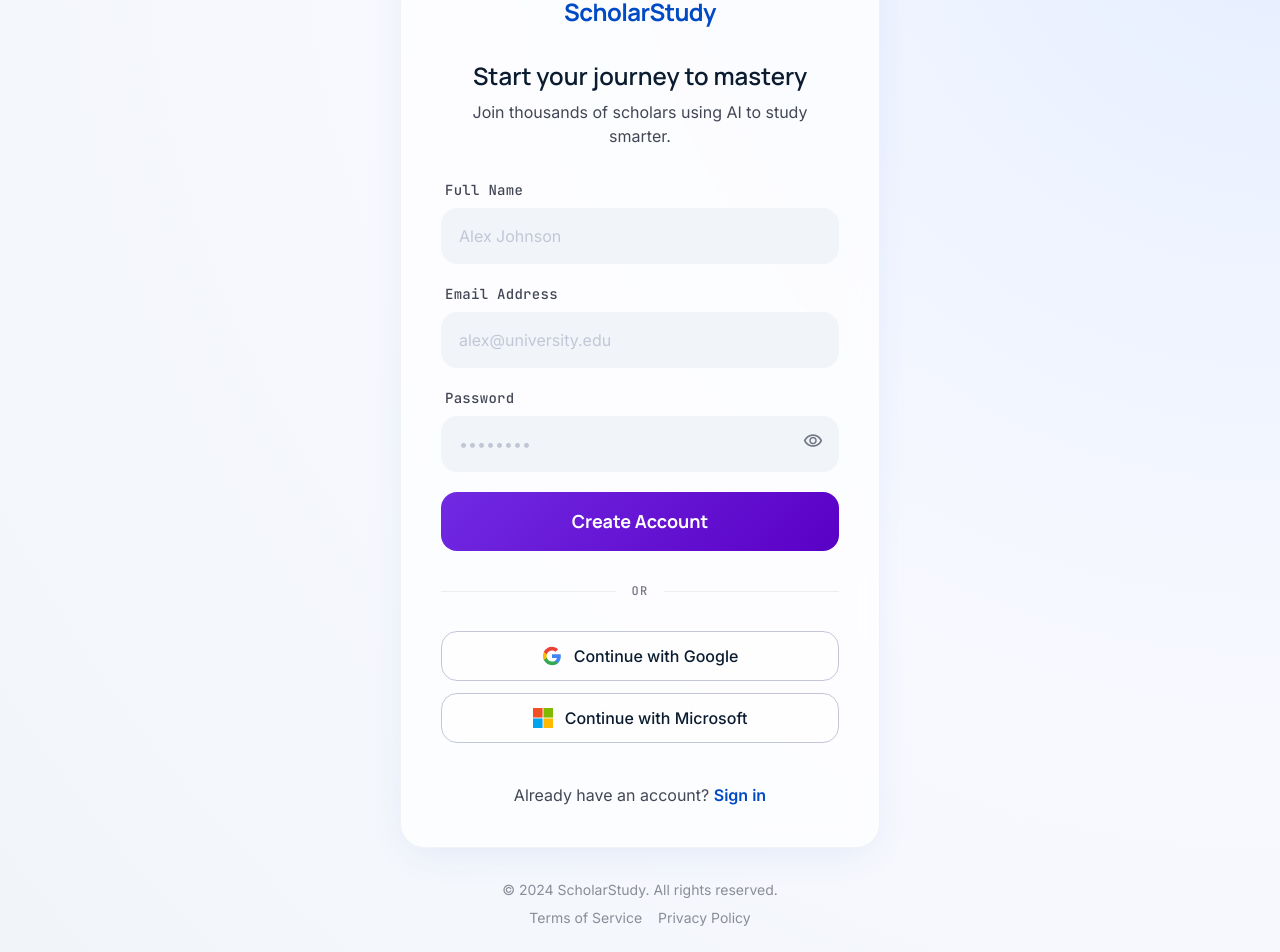
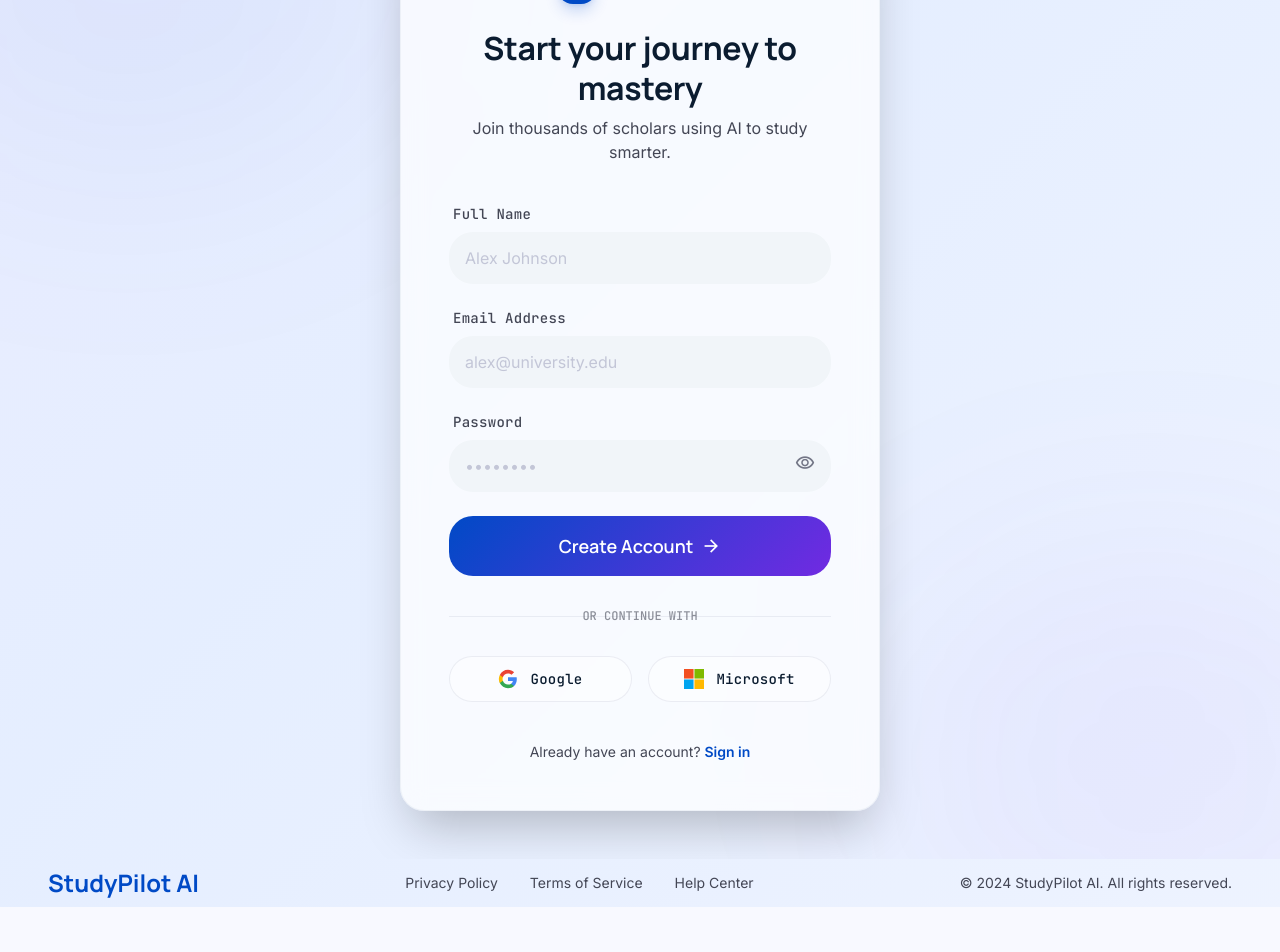
Before and after one commit to Hunain230/StudyPilot, a React (Vite) app in the folder studypilot-app/: page /signup in a window 1280 px wide. Shown: the part 133-1085 px from the top of the page. After the commit the page ends 1040 px from the top, so only its background shows below. Built offline with nearby package versions, Linux system fonts and the light colour scheme.

Commit message:
style: fix signup page dark mode mismatch and branding, enhance PDF scanned image detection

```diff
--- a/studypilot-app/src/components/layout/Sidebar.tsx
+++ b/studypilot-app/src/components/layout/Sidebar.tsx
@@ -43,7 +43,7 @@ export default function Sidebar({ user }: SidebarProps) {
           <span className="material-symbols-outlined" style={{ fontVariationSettings: "'FILL' 1" }}>school</span>
         </div>
         <div>
-          <h1 className="font-headline text-headline-md font-bold text-primary">ScholarStudy</h1>
+          <h1 className="font-headline text-headline-md font-bold text-primary">StudyPilot</h1>
           <p className="text-xs text-on-surface-variant font-label">Silent Mentor</p>
         </div>
       </div>
--- a/studypilot-app/src/pages/LoginPage.tsx
+++ b/studypilot-app/src/pages/LoginPage.tsx
@@ -43,7 +43,7 @@ export default function LoginPage() {
               <div className="w-10 h-10 bg-primary rounded-lg flex items-center justify-center shadow-lg shadow-primary/20">
                 <span className="material-symbols-outlined text-on-primary text-[24px]">school</span>
               </div>
-              <span className="font-headline text-headline-md text-primary tracking-tight">ScholarStudy</span>
+              <span className="font-headline text-headline-md text-primary tracking-tight">StudyPilot</span>
             </div>
             <h1 className="font-headline text-headline-lg text-on-surface mb-2">Welcome back, Scholar</h1>
             <p className="font-body text-body-md text-on-surface-variant">Continue your journey to mastery.</p>
@@ -131,13 +131,13 @@ export default function LoginPage() {
 
       {/* Footer */}
       <footer className="bg-transparent text-primary flex flex-col md:flex-row justify-between items-center px-margin-mobile md:px-margin-desktop py-unit w-full max-w-container-max mx-auto">
-        <div className="text-headline-md font-headline font-bold text-primary mb-4 md:mb-0">ScholarStudy AI</div>
+        <div className="text-headline-md font-headline font-bold text-primary mb-4 md:mb-0">StudyPilot AI</div>
         <div className="flex flex-wrap justify-center gap-x-8 gap-y-2 mb-4 md:mb-0">
           <a className="text-on-surface-variant hover:text-primary transition-colors text-body-sm" href="#">Privacy Policy</a>
           <a className="text-on-surface-variant hover:text-primary transition-colors text-body-sm" href="#">Terms of Service</a>
           <a className="text-on-surface-variant hover:text-primary transition-colors text-body-sm" href="#">Help Center</a>
         </div>
-        <div className="text-body-sm text-on-surface-variant">© 2024 ScholarStudy AI. All rights reserved.</div>
+        <div className="text-body-sm text-on-surface-variant">© 2024 StudyPilot AI. All rights reserved.</div>
       </footer>
     </div>
   );
--- a/studypilot-app/src/pages/MyGuidesPage.tsx
+++ b/studypilot-app/src/pages/MyGuidesPage.tsx
@@ -345,7 +345,7 @@ export default function MyGuidesPage() {
 
       {/* Footer */}
       <footer className="mt-12 pt-8 border-t border-outline-variant/20 flex justify-between items-center text-on-surface-variant">
-        <p className="text-label-sm font-label">© 2024 ScholarStudy Academic Engine</p>
+        <p className="text-label-sm font-label">© 2024 StudyPilot AI. All rights reserved.</p>
         <div className="flex gap-4">
           <a className="text-label-sm hover:text-primary transition-colors font-label" href="#">Privacy</a>
           <a className="text-label-sm hover:text-primary transition-colors font-label" href="#">Terms</a>
--- a/studypilot-app/src/pages/SignUpPage.tsx
+++ b/studypilot-app/src/pages/SignUpPage.tsx
@@ -30,41 +30,36 @@ export default function SignUpPage() {
   };
 
   return (
-    <div className="min-h-screen flex items-center justify-center p-6 relative overflow-hidden"
-      style={{ background: "radial-gradient(circle at top right, #e5eeff 0%, #f8f9ff 50%, #f1f5f9 100%)" }}>
-      {/* Animated Blobs */}
-      <div className="absolute top-[-10%] left-[-10%] w-[500px] h-[500px] rounded-full animate-blob-move"
-        style={{ background: "radial-gradient(circle, rgba(0,83,219,0.05) 0%, rgba(255,255,255,0) 70%)", filter: "blur(40px)", zIndex: -1 }} />
-      <div className="absolute bottom-[-10%] right-[-10%] w-[500px] h-[500px] rounded-full animate-blob-move"
-        style={{ background: "radial-gradient(circle, rgba(113,42,226,0.05) 0%, rgba(255,255,255,0) 70%)", filter: "blur(40px)", zIndex: -1, animationDelay: "-5s" }} />
+    <div className="bg-animate font-body text-on-surface min-h-screen flex flex-col selection:bg-primary-fixed">
+      <main className="flex-grow flex items-center justify-center px-margin-mobile md:px-margin-desktop py-12 relative overflow-hidden">
+        {/* Background Blobs */}
+        <div className="absolute top-[-10%] left-[-10%] w-[40%] h-[40%] rounded-full bg-primary/5 blur-[120px]" />
+        <div className="absolute bottom-[-10%] right-[-10%] w-[40%] h-[40%] rounded-full bg-secondary/5 blur-[120px]" />
 
-      <main className="w-full max-w-[480px] z-10">
-        <div className="glass-card rounded-xl p-8 md:p-10 flex flex-col items-center" style={{ boxShadow: "0 10px 40px -10px rgba(0,74,198,0.1)" }}>
-          {/* Branding */}
-          <div className="flex flex-col items-center mb-8">
-            <div className="w-12 h-12 bg-primary rounded-lg flex items-center justify-center mb-4 shadow-lg shadow-primary/20">
-              <span className="material-symbols-outlined text-white text-3xl" style={{ fontVariationSettings: "'FILL' 1" }}>auto_stories</span>
+        <div className="glass-card w-full max-w-[480px] rounded-[24px] p-8 md:p-12 shadow-2xl relative z-10">
+          {/* Brand */}
+          <div className="flex flex-col items-center mb-10 text-center">
+            <div className="flex items-center gap-3 mb-6">
+              <div className="w-10 h-10 bg-primary rounded-lg flex items-center justify-center shadow-lg shadow-primary/20">
+                <span className="material-symbols-outlined text-on-primary text-[24px]">school</span>
+              </div>
+              <span className="font-headline text-headline-md text-primary tracking-tight">StudyPilot</span>
             </div>
-            <h2 className="font-headline text-headline-md text-primary font-bold tracking-tight">ScholarStudy</h2>
-          </div>
-
-          {/* Headline */}
-          <div className="text-center mb-8">
-            <h1 className="font-headline text-headline-md text-on-surface mb-2">Start your journey to mastery</h1>
+            <h1 className="font-headline text-headline-lg text-on-surface mb-2">Start your journey to mastery</h1>
             <p className="font-body text-body-md text-on-surface-variant">Join thousands of scholars using AI to study smarter.</p>
           </div>
 
           {/* Form */}
-          <form className="w-full space-y-5" onSubmit={handleSubmit}>
+          <form className="space-y-6" onSubmit={handleSubmit}>
             {error && (
-              <div className="bg-red-50 text-red-600 p-3.5 rounded-lg text-body-sm font-medium border border-red-200/50">
+              <div className="bg-red-50 text-red-600 p-3.5 rounded-xl text-body-sm font-medium border border-red-200/50">
                 {error}
               </div>
             )}
-            <div className="space-y-2">
-              <label className="font-label text-label-md text-on-surface-variant block ml-1" htmlFor="name">Full Name</label>
+            <div>
+              <label className="block font-label text-label-md text-on-surface-variant mb-2 ml-1" htmlFor="name">Full Name</label>
               <input
-                className="input-soft w-full px-4 py-3.5 rounded-lg font-body text-on-surface placeholder-outline-variant"
+                className="input-soft w-full px-4 py-3.5 rounded-xl border-none font-body text-on-surface placeholder:text-outline-variant"
                 id="name"
                 placeholder="Alex Johnson"
                 type="text"
@@ -73,10 +68,10 @@ export default function SignUpPage() {
                 required
               />
             </div>
-            <div className="space-y-2">
-              <label className="font-label text-label-md text-on-surface-variant block ml-1" htmlFor="email">Email Address</label>
+            <div>
+              <label className="block font-label text-label-md text-on-surface-variant mb-2 ml-1" htmlFor="email">Email Address</label>
               <input
-                className="input-soft w-full px-4 py-3.5 rounded-lg font-body text-on-surface placeholder-outline-variant"
+                className="input-soft w-full px-4 py-3.5 rounded-xl border-none font-body text-on-surface placeholder:text-outline-variant"
                 id="email"
                 placeholder="alex@university.edu"
                 type="email"
@@ -85,11 +80,11 @@ export default function SignUpPage() {
                 required
               />
             </div>
-            <div className="space-y-2">
-              <label className="font-label text-label-md text-on-surface-variant block ml-1" htmlFor="password">Password</label>
+            <div>
+              <label className="block font-label text-label-md text-on-surface-variant mb-2 ml-1" htmlFor="password">Password</label>
               <div className="relative">
                 <input
-                  className="input-soft w-full px-4 py-3.5 rounded-lg font-body text-on-surface placeholder-outline-variant"
+                  className="input-soft w-full px-4 py-3.5 rounded-xl border-none font-body text-on-surface placeholder:text-outline-variant"
                   id="password"
                   placeholder="••••••••"
                   type={showPassword ? "text" : "password"}
@@ -107,61 +102,63 @@ export default function SignUpPage() {
               </div>
             </div>
             <button
-              className="purple-gradient-btn w-full py-4 rounded-lg font-headline text-[18px] text-white font-bold mt-4"
+              className="gradient-btn w-full py-4 rounded-xl font-headline text-on-primary flex items-center justify-center gap-2 group text-lg mt-4"
               type="submit"
               disabled={loading}
             >
               {loading ? (
-                <span className="flex items-center justify-center gap-2">
-                  <svg className="animate-spin h-5 w-5 text-white" fill="none" viewBox="0 0 24 24">
-                    <circle className="opacity-25" cx="12" cy="12" r="10" stroke="currentColor" strokeWidth="4" />
-                    <path className="opacity-75" fill="currentColor" d="M4 12a8 8 0 018-8V0C5.373 0 0 5.373 0 12h4zm2 5.291A7.962 7.962 0 014 12H0c0 3.042 1.135 5.824 3 7.938l3-2.647z" />
-                  </svg>
-                  Creating Account...
-                </span>
+                <span className="material-symbols-outlined animate-spin">progress_activity</span>
               ) : (
-                "Create Account"
+                <>
+                  Create Account
+                  <span className="material-symbols-outlined text-[20px] transition-transform group-hover:translate-x-1">arrow_forward</span>
+                </>
               )}
             </button>
           </form>
 
           {/* Divider */}
-          <div className="w-full flex items-center gap-4 my-8">
-            <div className="h-[1px] flex-1 bg-outline-variant/30" />
-            <span className="font-label text-label-sm text-outline uppercase tracking-widest">or</span>
-            <div className="h-[1px] flex-1 bg-outline-variant/30" />
+          <div className="relative my-8">
+            <div className="absolute inset-0 flex items-center">
+              <div className="w-full border-t border-outline-variant/30" />
+            </div>
+            <div className="relative flex justify-center text-label-sm uppercase">
+              <span className="bg-transparent px-4 text-on-surface-variant/60 font-medium font-label">or continue with</span>
+            </div>
           </div>
 
           {/* Social Logins */}
-          <div className="w-full grid grid-cols-1 gap-3">
-            <button className="flex items-center justify-center gap-3 w-full py-3 px-4 border border-outline-variant rounded-lg bg-white/50 hover:bg-white transition-all duration-200">
+          <div className="grid grid-cols-2 gap-4">
+            <button className="flex items-center justify-center gap-3 py-3 px-4 rounded-xl border border-outline-variant/30 bg-white/40 hover:bg-white/60 transition-colors">
               <svg className="w-5 h-5" viewBox="0 0 24 24"><path d="M22.56 12.25c0-.78-.07-1.53-.2-2.25H12v4.26h5.92a5.06 5.06 0 01-2.2 3.32v2.77h3.57c2.08-1.92 3.28-4.74 3.28-8.1z" fill="#4285F4"/><path d="M12 23c2.97 0 5.46-.98 7.28-2.66l-3.57-2.77c-.98.66-2.23 1.06-3.71 1.06-2.86 0-5.29-1.93-6.16-4.53H2.18v2.84C3.99 20.53 7.7 23 12 23z" fill="#34A853"/><path d="M5.84 14.09c-.22-.66-.35-1.36-.35-2.09s.13-1.43.35-2.09V7.07H2.18C1.43 8.55 1 10.22 1 12s.43 3.45 1.18 4.93l2.85-2.22.81-.62z" fill="#FBBC05"/><path d="M12 5.38c1.62 0 3.06.56 4.21 1.64l3.15-3.15C17.45 2.09 14.97 1 12 1 7.7 1 3.99 3.47 2.18 7.07l3.66 2.84c.87-2.6 3.3-4.53 6.16-4.53z" fill="#EA4335"/></svg>
-              <span className="font-body font-medium text-on-surface">Continue with Google</span>
+              <span className="font-label text-label-md text-on-surface">Google</span>
             </button>
-            <button className="flex items-center justify-center gap-3 w-full py-3 px-4 border border-outline-variant rounded-lg bg-white/50 hover:bg-white transition-all duration-200">
+            <button className="flex items-center justify-center gap-3 py-3 px-4 rounded-xl border border-outline-variant/30 bg-white/40 hover:bg-white/60 transition-colors">
               <svg className="w-5 h-5" fill="none" viewBox="0 0 23 23"><path d="M0 0H11V11H0V0Z" fill="#F25022"/><path d="M12 0H23V11H12V0Z" fill="#7FBA00"/><path d="M0 12H11V23H0V12Z" fill="#00A4EF"/><path d="M12 12H23V23H12V12Z" fill="#FFB900"/></svg>
-              <span className="font-body font-medium text-on-surface">Continue with Microsoft</span>
+              <span className="font-label text-label-md text-on-surface">Microsoft</span>
             </button>
           </div>
 
           {/* Footer Link */}
           <div className="mt-10 text-center">
-            <p className="font-body text-body-md text-on-surface-variant">
+            <p className="font-body text-body-sm text-on-surface-variant">
               Already have an account?{" "}
-              <Link className="text-primary font-semibold hover:underline transition-all" to="/login">Sign in</Link>
+              <Link className="text-primary font-semibold hover:underline decoration-2 underline-offset-4" to="/login">Sign in</Link>
             </p>
           </div>
         </div>
+      </main>
 
-        {/* Footer */}
-        <footer className="mt-8 flex flex-wrap justify-center gap-x-6 gap-y-2 opacity-60">
-          <p className="font-body text-body-sm text-on-surface-variant">© 2024 ScholarStudy. All rights reserved.</p>
-          <div className="flex gap-4">
-            <a className="font-body text-body-sm text-on-surface-variant hover:text-primary hover:underline" href="#">Terms of Service</a>
-            <a className="font-body text-body-sm text-on-surface-variant hover:text-primary hover:underline" href="#">Privacy Policy</a>
-          </div>
-        </footer>
-      </main>
+      {/* Footer */}
+      <footer className="bg-transparent text-primary flex flex-col md:flex-row justify-between items-center px-margin-mobile md:px-margin-desktop py-unit w-full max-w-container-max mx-auto">
+        <div className="text-headline-md font-headline font-bold text-primary mb-4 md:mb-0">StudyPilot AI</div>
+        <div className="flex flex-wrap justify-center gap-x-8 gap-y-2 mb-4 md:mb-0">
+          <a className="text-on-surface-variant hover:text-primary transition-colors text-body-sm" href="#">Privacy Policy</a>
+          <a className="text-on-surface-variant hover:text-primary transition-colors text-body-sm" href="#">Terms of Service</a>
+          <a className="text-on-surface-variant hover:text-primary transition-colors text-body-sm" href="#">Help Center</a>
+        </div>
+        <div className="text-body-sm text-on-surface-variant">© 2024 StudyPilot AI. All rights reserved.</div>
+      </footer>
     </div>
   );
 }
```
Also changed, not shown: 1 other file (tests, documents, lock files or other folders).
